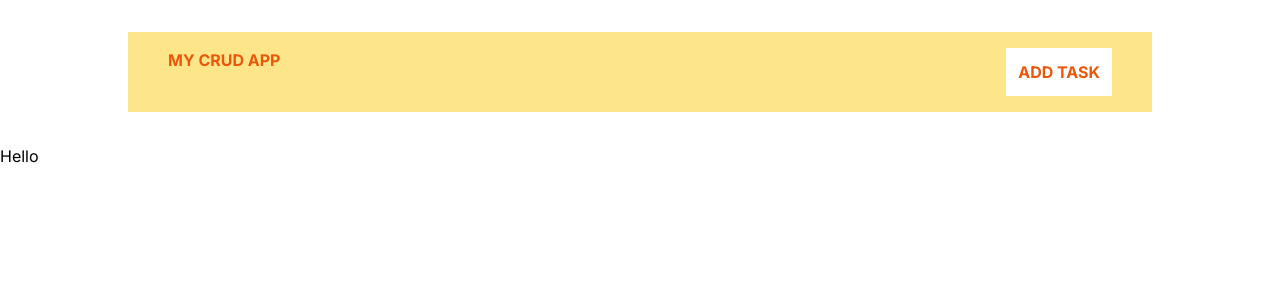
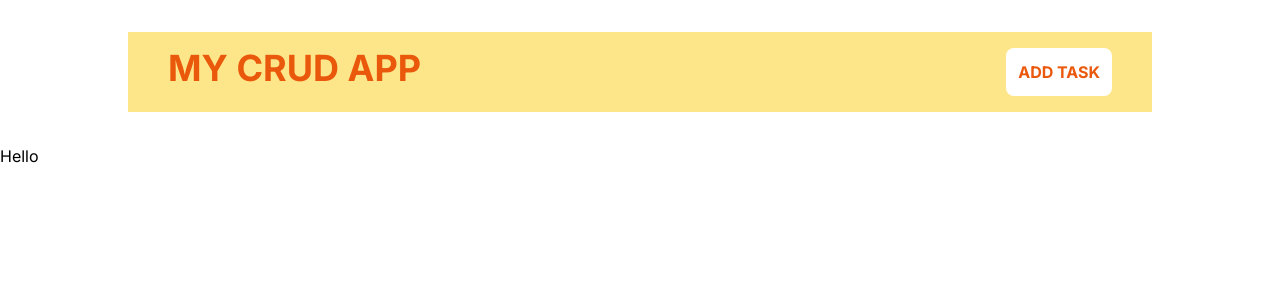
Before and after one commit to DushyanthiMahavithana/CRUD-Next.js, a Next.js app: page / in a window 1280 px wide. Shown: the top 300 px of the page. Built offline with nearby package versions, Linux system fonts and the light colour scheme.

Commit message:
new changes

```diff
--- a/components/Navbar.jsx
+++ b/components/Navbar.jsx
@@ -3,8 +3,8 @@ import Link from "next/link";
 export default function Navbar(){
     return(
         <nav className="flex justify-between items-cente bg-amber-200 px-10 py-4 my-8">
-            <Link className="text-orange-600 font-bold" href={"/"}>MY CRUD APP</Link>
-            <Link className=" bg-white p-3 text-orange-600 font-bold" href={"/addTask"}> ADD TASK</Link>
+            <Link className="text-orange-600 font-bold text-4xl" href={"/"}>MY CRUD APP</Link>
+            <Link className=" bg-white p-3 rounded-lg text-orange-600 font-bold" href={"/addTask"}> ADD TASK</Link>
         </nav>
 
     );
```
